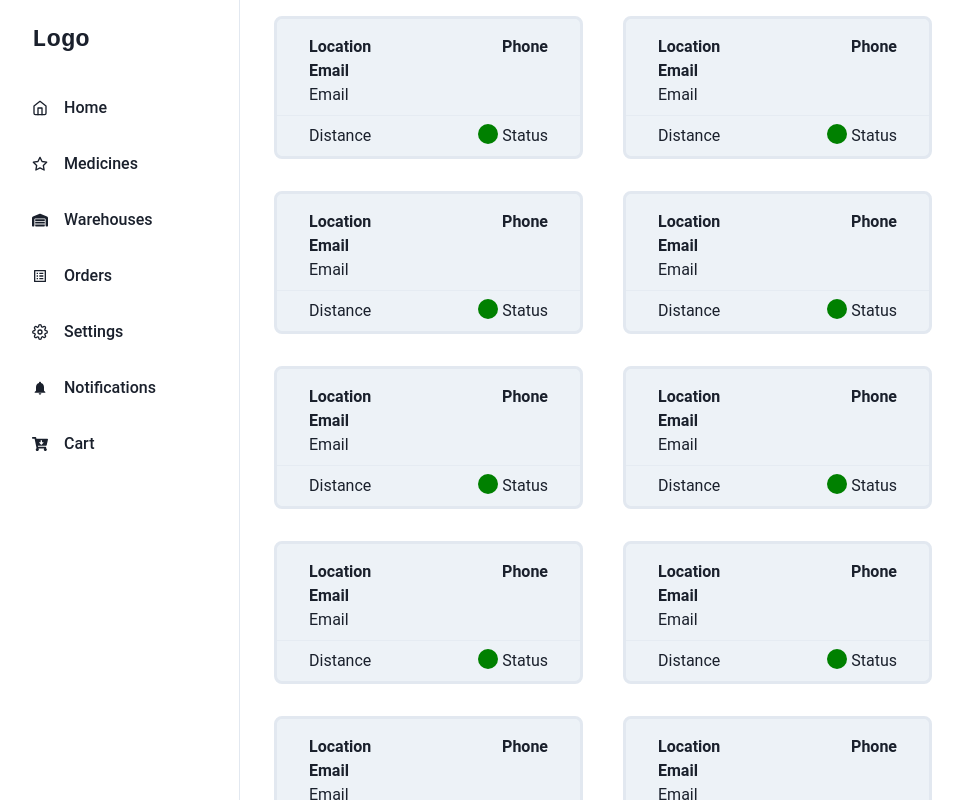
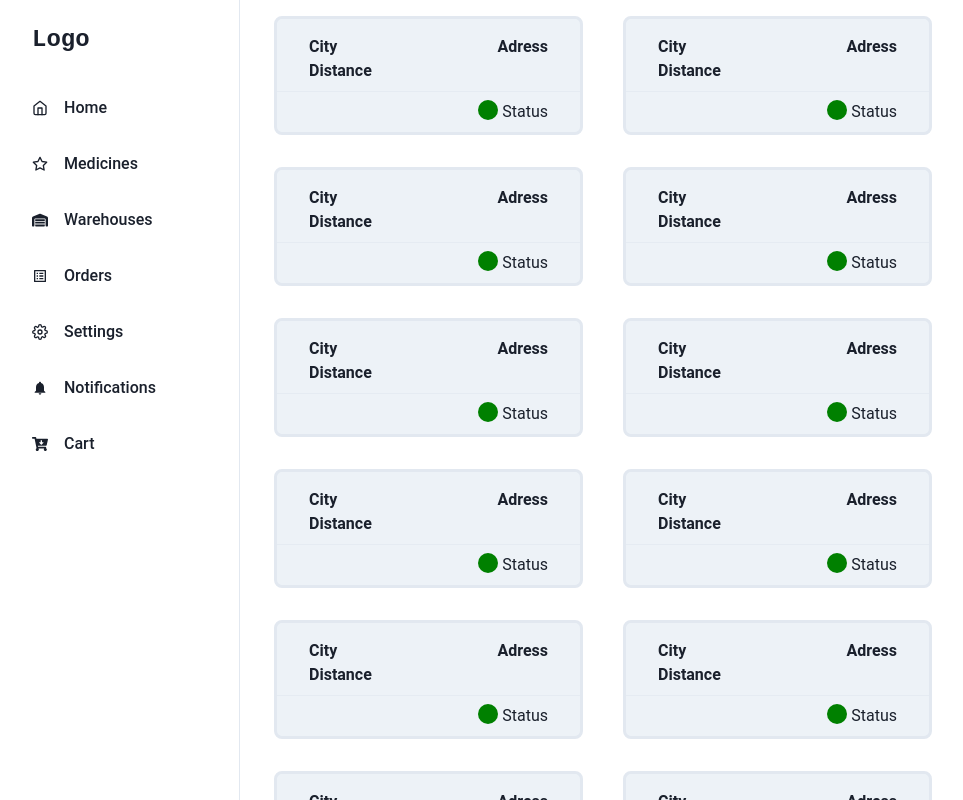
Before and after one commit to AdamDEY/PFA, a React (Vite) app: page /warehouses in a window 1280 px wide. Shown: the top 800 px of the page, without its empty margins (0-963 px from the left). Built offline with nearby package versions, Linux system fonts and the light colour scheme.

Commit message:
adding adress to warehouse card

```diff
--- a/src/components/WarehouseCard/WarehouseCard.tsx
+++ b/src/components/WarehouseCard/WarehouseCard.tsx
@@ -17,12 +17,14 @@ export interface WarehouseCardProps{
   _id: string;
   name: string;
   city: string;
-  adress: string;
+  address: string;
+  distance:string;
+  duration:string;
 
 }
 
 function WarehouseCard(props: WarehouseCardProps) {
-  const { _id, name, city, adress} =
+  const { _id, name, city, address,distance,duration} =
     props;
 
   return (
@@ -36,26 +38,27 @@ function WarehouseCard(props: WarehouseCardProps) {
       mt="4"
     >
       <LinkBox>
-        <LinkOverlay as={Link} to={`/warehouses/${_id}`}>
+        <LinkOverlay as={Link} to={`/warehouses/bouzid`}>
           <Flex justifyContent="center" pt="2" pb="2">
             <Text fontSize="32" fontWeight="bold">
               {name}
             </Text>
+
           </Flex>
         </LinkOverlay>
         <Flex justifyContent="space-between" pl="8" pr="8">
           <Grid justifyItems="flex-start">
-            <Text fontWeight="bold"> Location </Text>
+            <Text fontWeight="bold"> City </Text>
             <Text>{city} </Text>
           </Grid>
           <Grid justifyItems="flex-start">
-            <Text fontWeight="bold"> Phone </Text>
-            <Text> {adress}</Text>
+            <Text fontWeight="bold"> Adress </Text>
+            <Text> {address}</Text>
           </Grid>
         </Flex>
         <Grid justifyItems="flex-start" pl="8">
-          <Text fontWeight="bold"> Email </Text>
-          <Text>{'Email'}</Text>
+          <Text fontWeight="bold"> Distance </Text>
+          <Text>{distance}</Text>
         </Grid>
         <Box pt="2" pb="2">
           <Divider />
@@ -63,7 +66,7 @@ function WarehouseCard(props: WarehouseCardProps) {
 
         <Flex justifyContent="space-between" pb="2">
           <Box pl="8">
-            <Text>{'Distance'} </Text>
+            <Text>{distance} </Text>
           </Box>
 
           <Flex pr="8">
--- a/src/main.tsx
+++ b/src/main.tsx
@@ -13,6 +13,7 @@ import MedicineWarehousePage from "./pages/medicinewarehouse page/MedicineWareho
 import { QueryClient, QueryClientProvider } from "@tanstack/react-query";
 import { CartProvider } from "./context/CartContext";
 import CartPage from "./pages/cart page/CartPage";
+
 
 
 
@@ -38,13 +39,14 @@ const router = createBrowserRouter([
     element: <WarehousesPage />,
   },
   {
-    path: "/warehouses/:warehouseId",
+    path: "/warehouses/:warehouseName",
     element: <MedicineWarehousePage />,
   },
   {
     path: "/cart",
     element: <CartPage />,
   },
+
 ]);
 
 const queryClient = new QueryClient();
--- a/src/pages/home page/HomePage.tsx
+++ b/src/pages/home page/HomePage.tsx
@@ -109,8 +109,7 @@ function HomePage() {
         <Stack p={0}>
           <Wrap spacing={1}>
             {distributors.map((distributor, index) => (
-              <WarehouseCard key={index} _id={distributor.distributor._id} name={distributor.distributor.name} city={distributor.distributor.city} adress={distributor.distributor.adress}
-              />
+              <WarehouseCard key={index} _id={distributor.distributor._id} name={distributor.distributor.name} city={distributor.distributor.city} address={distributor.distributor.address} distance={distributor.distance.distance} duration={distributor.distance.duration}              />
             ))}
           </Wrap>
         </Stack>
--- a/src/pages/medicinewarehouse page/MedicineWarehousePage.tsx
+++ b/src/pages/medicinewarehouse page/MedicineWarehousePage.tsx
@@ -25,7 +25,7 @@ function MedicineWarehousePage() {
           <Stack p={0} justifyContent="center" alignItems="center">
             <Wrap spacing={4}>
               {[...Array(18)].map((_, index) => (
-                <MedicineCard key={index} _id={""} name={""} description={""} reference={""} price={0} __v={0} image={""} />
+                <MedicineCard key={index} _id={""} name={""} description={""} reference={""} price={123} __v={0} image={""} />
               ))}
             </Wrap>
           </Stack>
```
